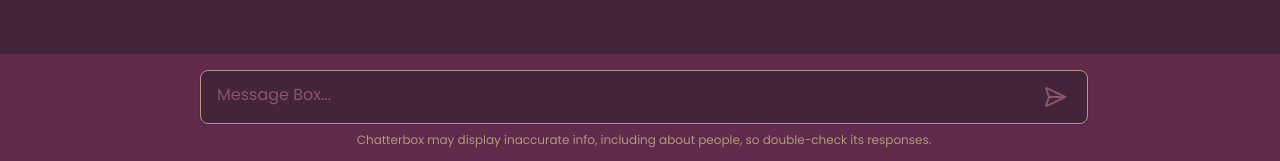
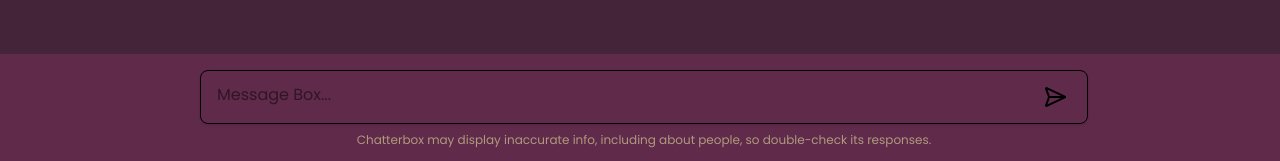
Before and after one commit to RaihanJ2/chatterbox, a React (Vite) app in the folder frontend/: page / in a window 1280 px wide. Shown: the part 636-797 px from the top of the page. Built offline with nearby package versions, Linux system fonts and the light colour scheme; no server answers.

Commit message:
fix the color

```diff
--- a/frontend/package.json
+++ b/frontend/package.json
@@ -18,7 +18,7 @@
     "react-dom": "^19.0.0",
     "react-icons": "^5.5.0",
     "react-router-dom": "^7.5.0",
-    "react-syntax-highlighter": "^5.8.0"
+    "react-syntax-highlighter": "^15.6.1"
   },
   "devDependencies": {
     "@eslint/js": "^9.21.0",
--- a/frontend/src/components/ChatInput.tsx
+++ b/frontend/src/components/ChatInput.tsx
@@ -11,7 +11,6 @@ const ChatInput: React.FC<ChatInputProps> = ({ onSendMessage, disabled }) => {
   const [message, setMessage] = useState("");
   const textareaRef = useRef<HTMLTextAreaElement>(null);
 
-  // Auto-resize textarea
   useEffect(() => {
     if (textareaRef.current) {
       textareaRef.current.style.height = "0px";
@@ -40,7 +39,7 @@ const ChatInput: React.FC<ChatInputProps> = ({ onSendMessage, disabled }) => {
       <motion.div
         initial={{ scale: 0 }}
         animate={{ scale: 1 }}
-        className="flex flex-row justify-center border rounded-lg border-[#b09a7d] dark:border-[#8c5568] items-center bg-[#432439] shadow-sm"
+        className="flex flex-row justify-center border rounded-lg border-lightText dark:border-accent items-center bg-primary shadow-sm"
       >
         <textarea
           ref={textareaRef}
@@ -49,7 +48,7 @@ const ChatInput: React.FC<ChatInputProps> = ({ onSendMessage, disabled }) => {
           onKeyDown={handleKeyDown}
           placeholder="Message Box..."
           disabled={disabled}
-          className="flex-1 py-3 px-4 bg-transparent text-[#c1a57b] placeholder-[#8c5568] dark:placeholder-[#b09a7d] outline-none resize-none min-h-[52px] max-h-[200px] overflow-auto"
+          className="flex-1 py-3 px-4 bg-transparent text-highlight placeholder-accent dark:placeholder-lightText outline-none resize-none min-h-[52px] max-h-[200px] overflow-auto"
           rows={1}
         />
         <motion.button
@@ -58,10 +57,10 @@ const ChatInput: React.FC<ChatInputProps> = ({ onSendMessage, disabled }) => {
           transition={{ delay: 0.5 }}
           type="submit"
           disabled={!message.trim() || disabled}
-          className={` p-2 rounded-md mx-3 ${
+          className={`p-2 rounded-md mx-3 ${
             !message.trim() || disabled
-              ? "text-[#8c5568] "
-              : "text-[#c1a57b] bg-[#602a4b] hover:bg-[#432439] cursor-pointer"
+              ? "text-accent"
+              : "text-highlight bg-secondary hover:bg-primary cursor-pointer"
           }`}
         >
           <SendHorizontal />
--- a/frontend/src/components/ChatMessage.tsx
+++ b/frontend/src/components/ChatMessage.tsx
@@ -89,7 +89,9 @@ const ChatMessage: React.FC<ChatMessageProps> = ({ content, role }) => {
         animate={{ opacity: 1, x: 0 }}
         transition={{ delay: 0.2 }}
         className={`w-8 h-8 rounded-full flex items-center justify-center flex-shrink-0 ${
-          isAssistant ? "bg-[#602a4b] mr-4" : "bg-[#b09a7d] ml-4 text-[#602a4b]"
+          isAssistant
+            ? "bg-colors-secondary mr-4"
+            : "bg-[#b09a7d] ml-4 text-[#602a4b]"
         }`}
       >
         {isAssistant ? (
@@ -104,7 +106,7 @@ const ChatMessage: React.FC<ChatMessageProps> = ({ content, role }) => {
       <motion.div
         initial={{ opacity: 0, y: 10 }}
         animate={{ opacity: 1, y: 0 }}
-        className="bg-[#602a4b] p-3 rounded-xl max-w-none text-white"
+        className=" bg-colors-secondary p-3 rounded-xl max-w-none text-white"
       >
         {renderContent()}
       </motion.div>
--- a/frontend/tailwind.config.js
+++ b/frontend/tailwind.config.js
@@ -1,14 +1,13 @@
-// tailwind.config.js
 module.exports = {
   content: ["./index.html", "./src/**/*.{js,ts,jsx,tsx}"],
   theme: {
     extend: {
       colors: {
-        primary: "#432439", // Main background
-        secondary: "#602a4b", // Sidebar and header background
-        accent: "#502040", // Hover color and button backgrounds
-        highlight: "#c1a57b", // Text and button highlights
-        lightText: "#b09a7d", // Subtext and descriptions
+        primary: "#432439",
+        secondary: "#602a4b",
+        accent: "#502040",
+        highlight: "#c1a57b",
+        lightText: "#b09a7d",
       },
     },
   },
```
Also changed, not shown: 1 other file (tests, documents, lock files or other folders).
